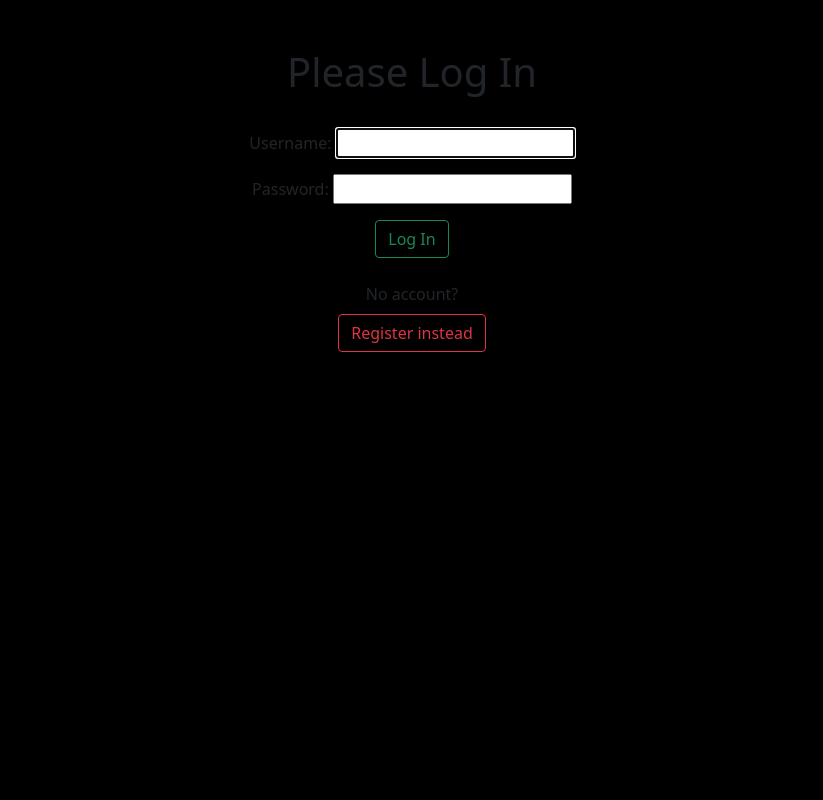
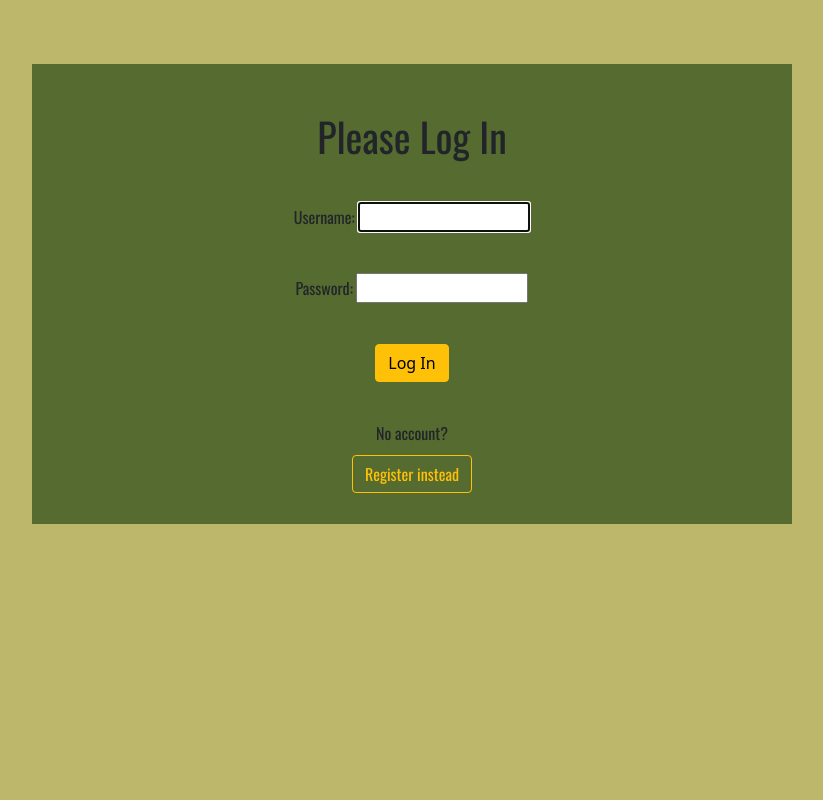
Before and after one commit to MitchA29/Django_Trash_Collector, a Django app: page /accounts/login/ in a window 1280 px wide. Shown: the whole page, without its empty margins (228-1051 px from the left). Run offline with Django 3.2, Linux system fonts and the light colour scheme.

Commit message:
stylized most of the website with a green / yellow theme

```diff
--- a/trash_collector/customers/templates/customers/edit_profile.html
+++ b/trash_collector/customers/templates/customers/edit_profile.html
@@ -16,7 +16,7 @@
     <br />
     <br /> Weekly Pickup Day: <input type="text" name="weekly" id="weekly" value="{{logged_in_customer.weekly_pickup}}">
     <br />
-    <input class="btn btn-outline-info mt-3" type="submit" value="Submit">
+    <input class="btn btn-outline-warning" type="submit" value="Submit">
 </form>
 
 {% endblock %}
--- a/trash_collector/customers/templates/customers/one_time.html
+++ b/trash_collector/customers/templates/customers/one_time.html
@@ -11,7 +11,7 @@
     {% csrf_token %} Date of Pick Up: <input type="date" name="date" id="date">
     <br />
     <br />
-    <input class="btn btn-outline-success" type="submit" value="Submit">
+    <input class="btn btn-outline-warning" type="submit" value="Submit">
 </form>
 
 {% endblock %}
--- a/trash_collector/customers/templates/customers/suspend.html
+++ b/trash_collector/customers/templates/customers/suspend.html
@@ -13,7 +13,7 @@
     <br /> End Date: <input type="date" name="end" id="end">
     <br />
     <br />
-    <input class="btn btn-outline-success" type="submit" value="Submit">
+    <input class="btn btn-outline-warning" type="submit" value="Submit">
 </form>
 
 {% endblock %}
--- a/trash_collector/employees/templates/employees/edit_profile.html
+++ b/trash_collector/employees/templates/employees/edit_profile.html
@@ -12,7 +12,7 @@
     <br />
     <br /> Zip Code: <input type="text" name="zip_code" id="zip_code" value="{{logged_in_employee.zip_code}}">
     <br />
-    <input class="btn btn-outline-info mt-3" type="submit" value="Submit">
+    <input class="btn btn-outline-warning" type="submit" value="Submit">
 </form>
 
 {% endblock %}
--- /dev/null
+++ b/trash_collector/static/style.css
@@ -0,0 +1,26 @@
+h1, h2, h3, h4, p {
+    font-family: 'Oswald', sans-serif;
+}
+li {
+    list-style-type: none;
+}
+main {
+    background-color: darkkhaki;
+    height: 100vh;
+    padding-top: 5%;
+}
+main .col-8 {
+    background-color: darkolivegreen;
+}
+a {
+    margin-bottom: 15px;
+    margin-top: 10px;
+}
+button {
+    margin-bottom: 15px;
+    margin-top: 10px;
+}
+input {
+    margin-bottom: 15px;
+    margin-top: 10px;
+}
--- a/trash_collector/style.css
+++ /dev/null
@@ -1,7 +0,0 @@
-body {
-    background-color: black;
-}
-.loggedInPTag {
-    font-size: 200px;
-    color: blue;
-}
--- a/trash_collector/templates/base.html
+++ b/trash_collector/templates/base.html
@@ -6,7 +6,13 @@
   <title>{% block title %}{% endblock %}</title>
   <link href="https://cdn.jsdelivr.net/npm/bootstrap@5.1.1/dist/css/bootstrap.min.css" rel="stylesheet"
   integrity="sha384-F3w7mX95PdgyTmZZMECAngseQB83DfGTowi0iMjiWaeVhAn4FJkqJByhZMI3AhiU" crossorigin="anonymous">
-  <link rel="stylesheet" href="/trash_collector/style.css">
+  <!-- Css stylesheet -->
+  {% load static %}
+  <link rel="stylesheet" type="text/css" href="{% static 'style.css' %}">
+  <!-- Custom font -->
+  <link rel="preconnect" href="https://fonts.googleapis.com">
+  <link rel="preconnect" href="https://fonts.gstatic.com" crossorigin>
+  <link href="https://fonts.googleapis.com/css2?family=Oswald&display=swap" rel="stylesheet">
 </head>
 <body>
   {% if user.is_authenticated %}
--- a/trash_collector/templates/home.html
+++ b/trash_collector/templates/home.html
@@ -14,7 +14,7 @@
   <p><a href="{% url 'logout' %}">Log Out</a></p>
 {% else %}
   <p class="loggedInPTag">You are not logged in. Please log in or create an account.</p>
-  <a id="testButton" class="btn btn-outline-info" role="button" href="{% url 'login' %}">Log In</a>
+  <a id="testButton" class="btn btn-warning" role="button" href="{% url 'login' %}">Log In</a>
   <a class="btn btn-outline-warning" role="button" href="{% url 'accounts:register' %}">Sign Up</a>
 {% endif %}
 {% endblock %}
--- a/trash_collector/templates/registration/login.html
+++ b/trash_collector/templates/registration/login.html
@@ -9,9 +9,9 @@
   <form method="post">
     {% csrf_token %}
     {{ form.as_p }}
-    <button type="submit" class="btn btn-outline-success">Log In</button>
+    <button type="submit" class="btn btn-warning">Log In</button>
   </form>
   <br />
   <p>No account? <br>
-    <a class="btn btn-outline-danger mt-2" href='{% url "accounts:register" %}'>Register instead</a></p>
+    <a class="btn btn-outline-warning" href='{% url "accounts:register" %}'>Register instead</a></p>
 {% endblock %}
--- a/trash_collector/templates/registration/register.html
+++ b/trash_collector/templates/registration/register.html
@@ -12,5 +12,5 @@
     <button class="btn btn-outline-warning" type="submit">Sign Up</button>
   </form>
   <p>Already Registered? <br>
-    <a class="btn btn-outline-success mt-2" href='{% url "login" %}'>Log in</a></p>
+    <a class="btn btn-warning" href='{% url "login" %}'>Log in</a></p>
 {% endblock %}
```
Also changed, not shown: trash_collector/customers/templates/customers/index.html (+5 -5 lines), trash_collector/employees/templates/employees/index.html (+7 -7 lines).
